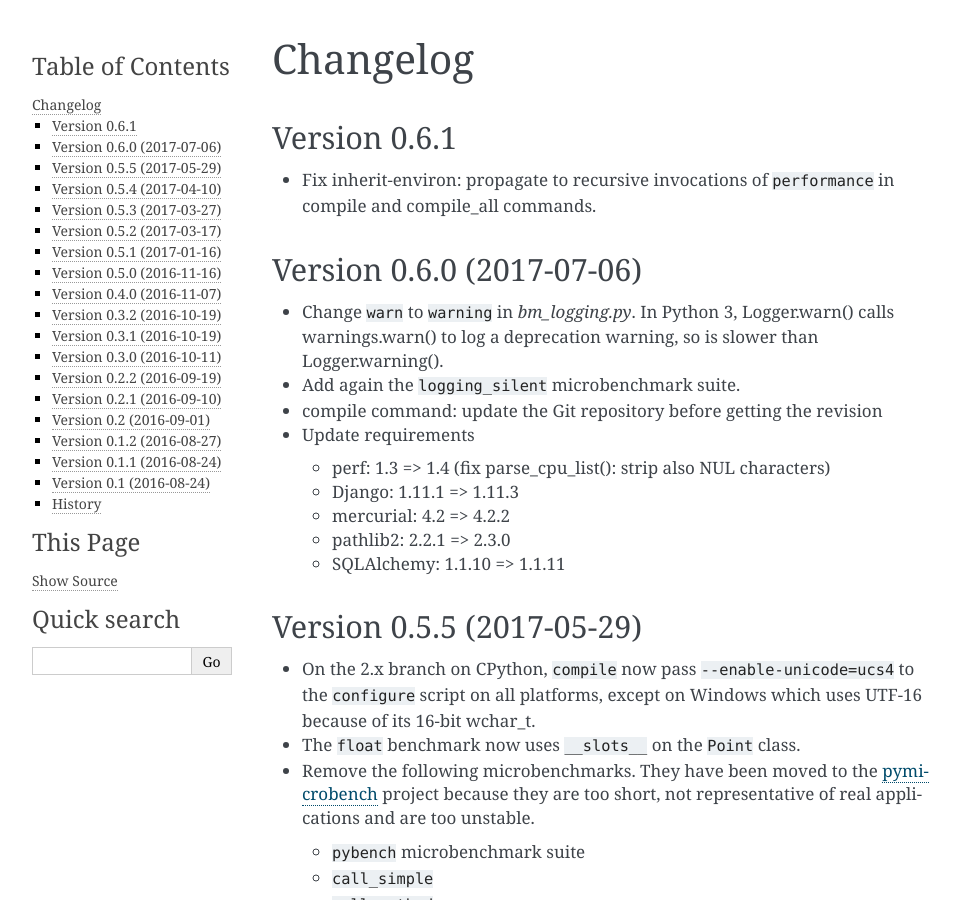
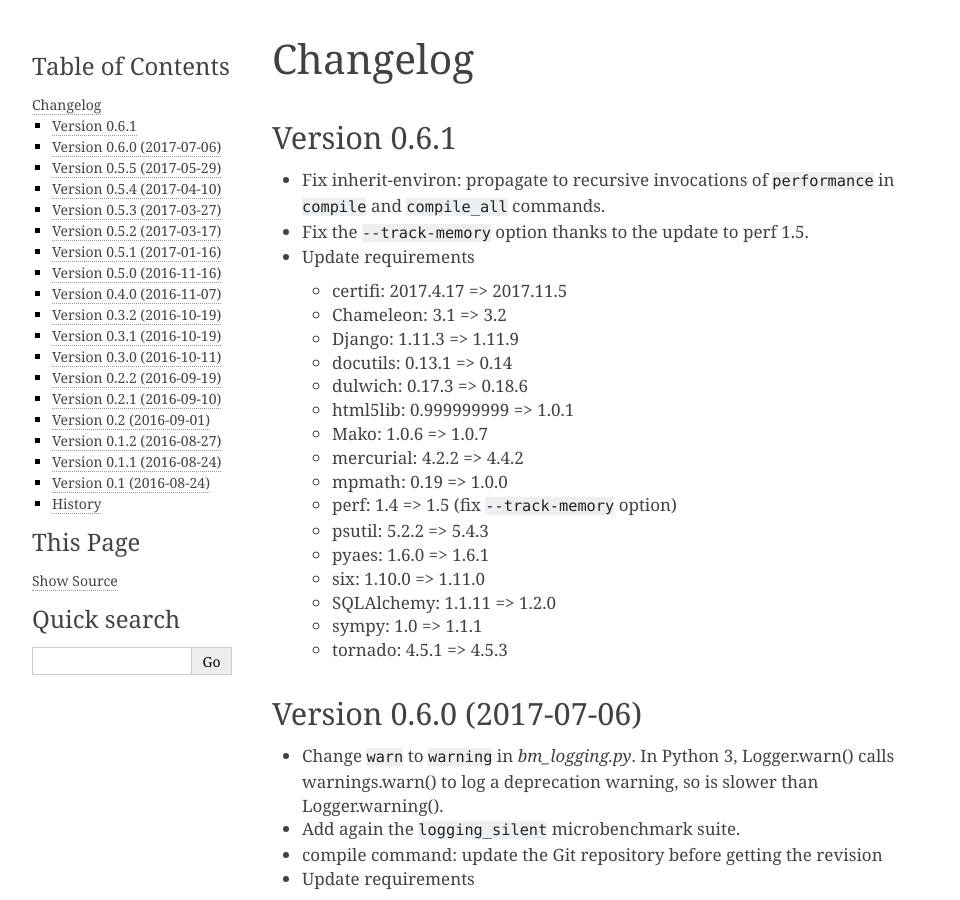
Before and after one commit to python/pyperformance, a Sphinx documentation site: the page built from doc/changelog.rst, in a window 1280 px wide and 900 px high. Shown: the whole window, without its empty margins (148-1108 px from the left). Built offline with Sphinx 7.4.7, drawn with Linux system fonts in a browser that asks for light colours.

Commit message:
Update requirements
Main updates: Django to 2.0 and perf to 1.5.

```diff
--- a/TODO.rst
+++ b/TODO.rst
@@ -1,6 +1,8 @@
 TODO
 ====
 
+* Update Django to 2.0
+* cffi dependency: is it used by Mercurial on PyPy or not? For which version?
 * Remove genshi module? Last release in January 2014!
 * upload:
 
--- a/doc/changelog.rst
+++ b/doc/changelog.rst
@@ -5,7 +5,26 @@
 -------------
 
 * Fix inherit-environ: propagate to recursive invocations of ``performance``
-  in compile and compile_all commands.
+  in ``compile`` and ``compile_all`` commands.
+* Fix the ``--track-memory`` option thanks to the update to perf 1.5.
+* Update requirements
+
+  - certifi: 2017.4.17 => 2017.11.5
+  - Chameleon: 3.1 => 3.2
+  - Django: 1.11.3 => 1.11.9
+  - docutils: 0.13.1 => 0.14
+  - dulwich: 0.17.3 => 0.18.6
+  - html5lib: 0.999999999 => 1.0.1
+  - Mako: 1.0.6 => 1.0.7
+  - mercurial: 4.2.2 => 4.4.2
+  - mpmath: 0.19 => 1.0.0
+  - perf: 1.4 => 1.5 (fix ``--track-memory`` option)
+  - psutil: 5.2.2 => 5.4.3
+  - pyaes: 1.6.0 => 1.6.1
+  - six: 1.10.0 => 1.11.0
+  - SQLAlchemy: 1.1.11 => 1.2.0
+  - sympy: 1.0 => 1.1.1
+  - tornado: 4.5.1 => 4.5.3
 
 Version 0.6.0 (2017-07-06)
 --------------------------
```
Also changed, not shown: 1 other file.
